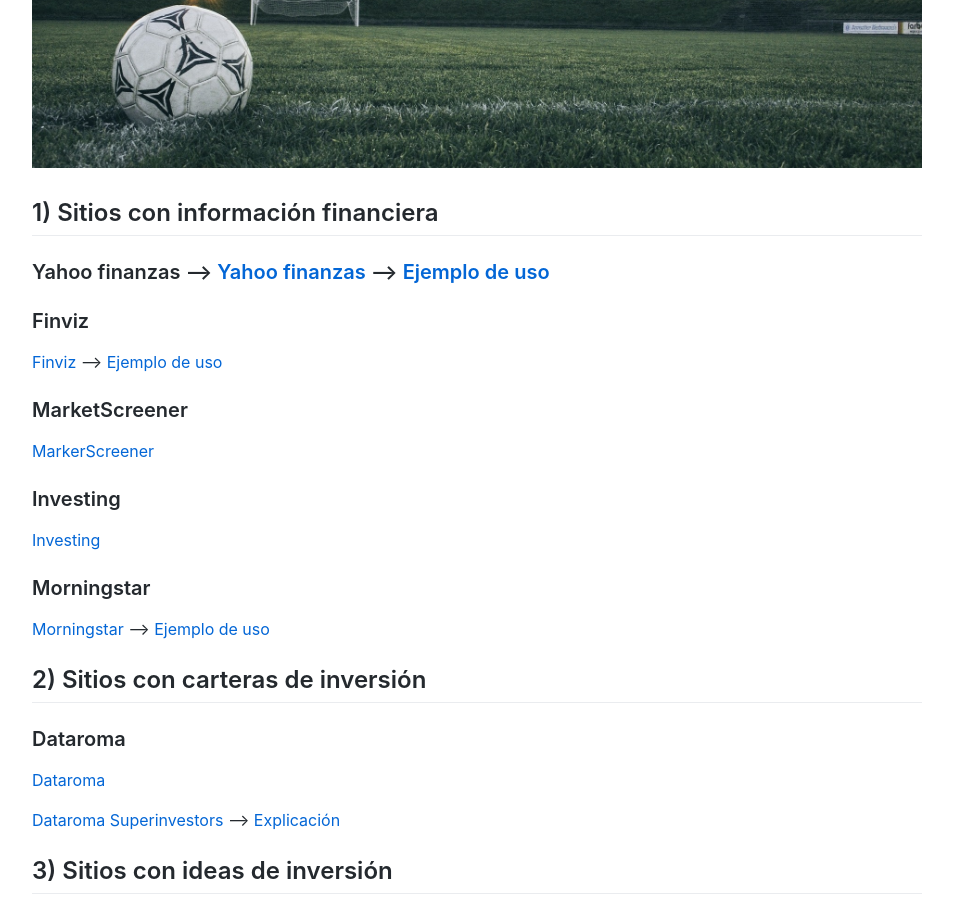
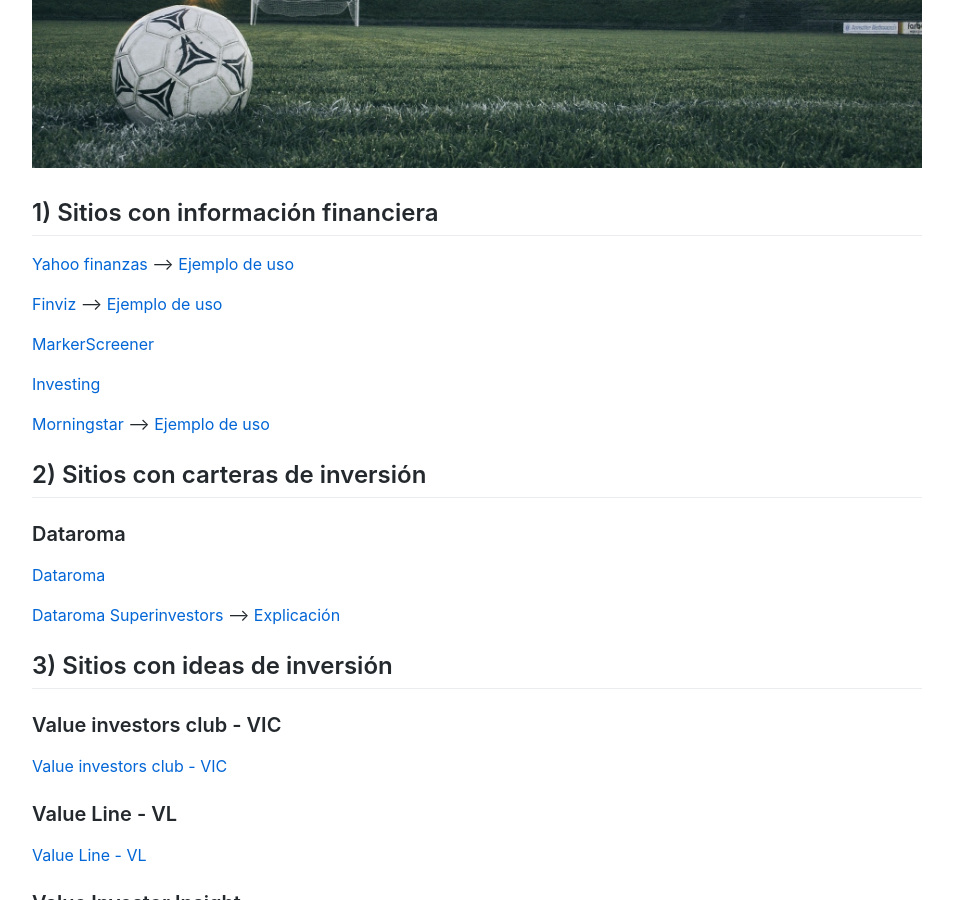
Before and after one commit to Akira3030/formacion, a Jekyll site: the page built from articulos/inversiones/sitios-con-informacion-financiera.md, in a window 1280 px wide and 900 px high, scrolled down 357 px. Shown: the whole window, without its empty margins (163-1116 px from the left). Built offline with Jekyll 4.4.1, drawn with Linux system fonts in a browser that asks for light colours.

Commit message:
Update sitios-con-informacion-financiera.md

```diff
--- a/articulos/inversiones/sitios-con-informacion-financiera.md
+++ b/articulos/inversiones/sitios-con-informacion-financiera.md
@@ -10,19 +10,14 @@
 ## 1) Sitios con información financiera
 
 
-### Yahoo finanzas --> [Yahoo finanzas](https://es.finance.yahoo.com/) --> [Ejemplo de uso](https://www.youtube.com/watch?v=3XC6mfo-CQ4)
+[Yahoo finanzas](https://es.finance.yahoo.com/) --> [Ejemplo de uso](https://www.youtube.com/watch?v=3XC6mfo-CQ4)
 
-### Finviz
 [Finviz](https://finviz.com/) --> [Ejemplo de uso](https://www.youtube.com/watch?v=3XC6mfo-CQ4)
-
-### MarketScreener
 
 [MarkerScreener](https://www.marketscreener.com)
 
-### Investing
 [Investing](https://www.investing.com/)
 
-### Morningstar
 [Morningstar](https://www.morningstar.es) --> [Ejemplo de uso](https://www.youtube.com/watch?v=cZvosqnOjw0)
 
 ## 2) Sitios con carteras de inversión
```
